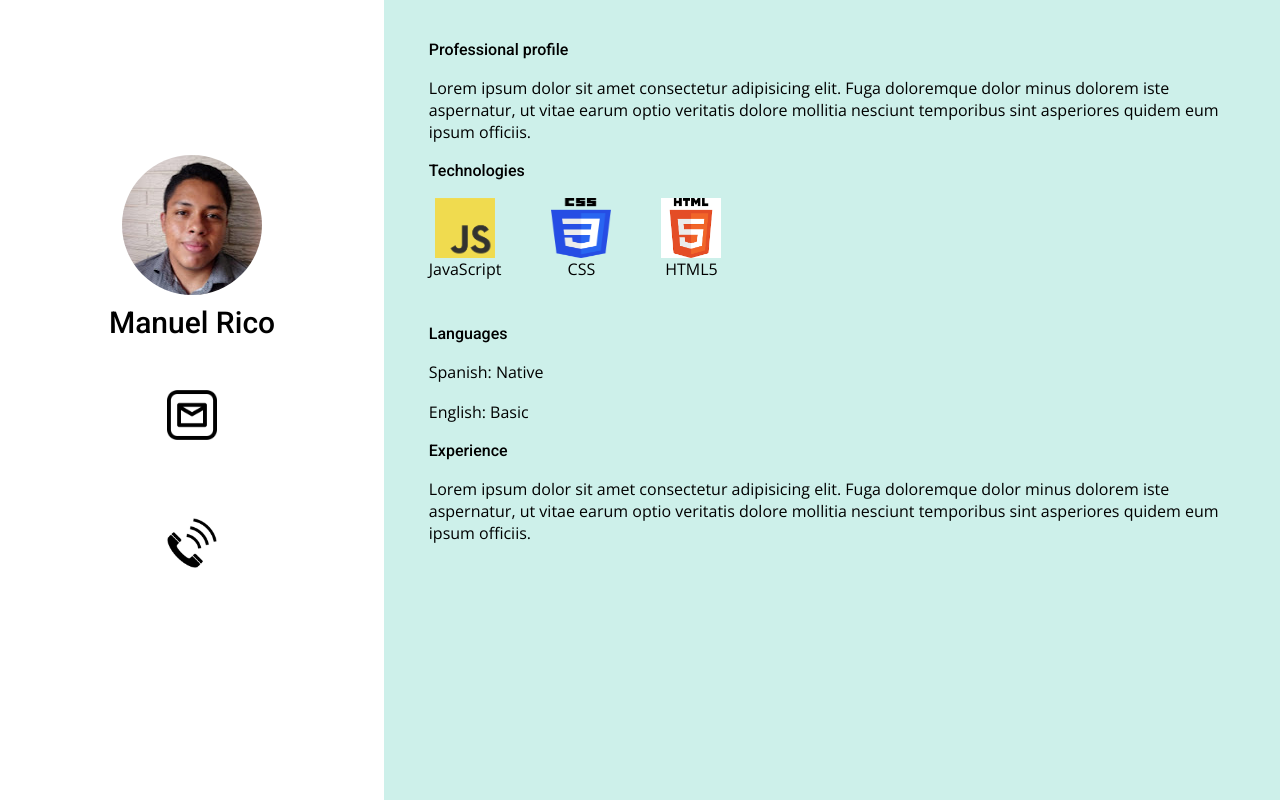
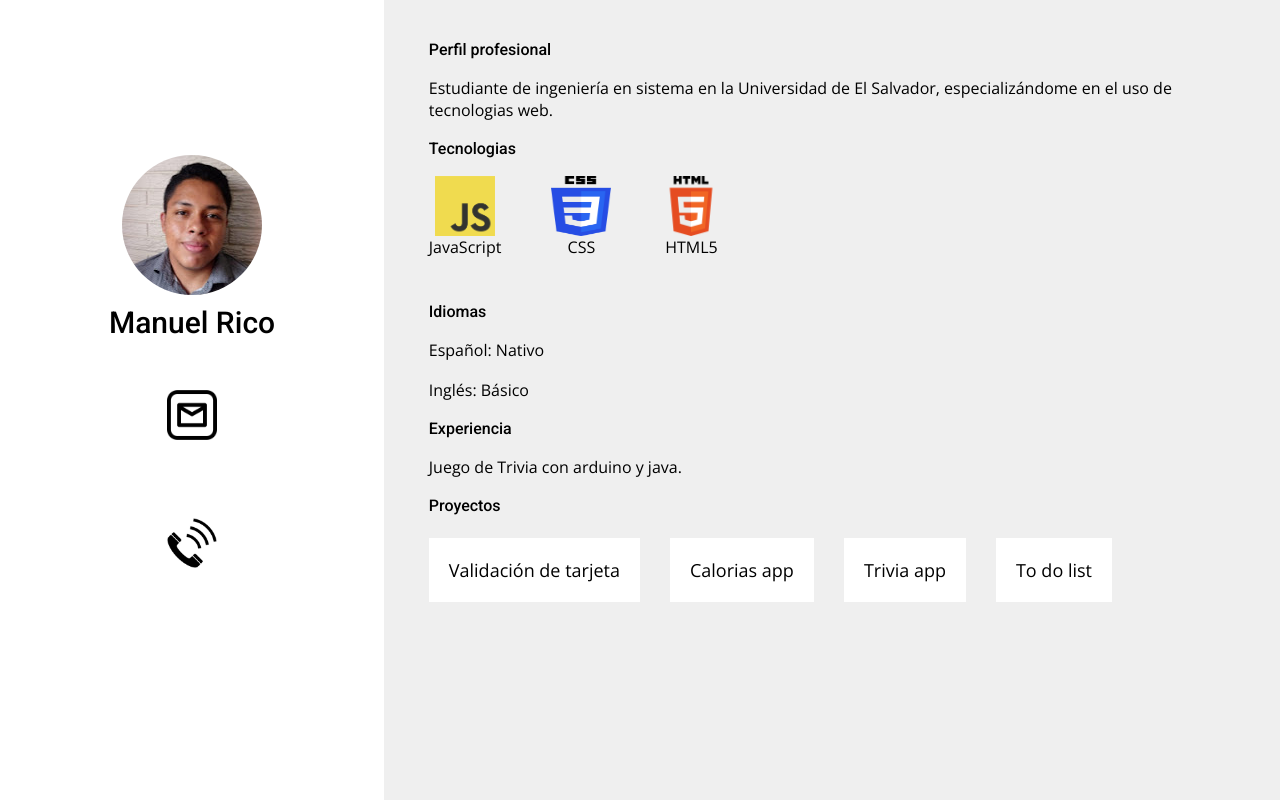
Before and after one commit to ManuelRRo/portafolio, a plain HTML site: page index.html in a window 1280 px wide. Drawn offline with nearby package versions, Linux system fonts and the light colour scheme.

Commit message:
version 1

```diff
--- a/index.html
+++ b/index.html
@@ -5,6 +5,7 @@
     <meta http-equiv="X-UA-Compatible" content="IE=edge">
     <meta name="viewport" content="width=device-width, initial-scale=1.0">
     <title>portafolio</title>
+    <link rel="icon" href="./img/icons8-lobo-30.png">
     <link rel="stylesheet" href="style.css">
     <link rel="preconnect" href="https://fonts.googleapis.com">
     <link rel="preconnect" href="https://fonts.gstatic.com" crossorigin>
@@ -23,43 +24,49 @@
     <section class="description-container">
 
         <div class="margin">
-            <span class="profile-header">Professional profile</span>
+            <span class="profile-header">Perfil profesional</span>
             <br>
             <br>
             <p class="paragraph">
-                Lorem ipsum dolor sit amet consectetur adipisicing elit.
-                Fuga doloremque dolor minus dolorem iste aspernatur,
-                ut vitae earum optio veritatis dolore mollitia nesciunt temporibus sint asperiores quidem eum ipsum officiis.
+                Estudiante de ingeniería en sistema en la Universidad de El Salvador, especializándome en el uso de tecnologias web.
             </p>
             <br>
 
-            <span class="profile-header">Technologies</span>
+            <span class="profile-header">Tecnologias</span>
             <br>
             <br>
             <div class="tech-img-container">
                 <div class="tech"><img class="tech-img" src="./img/js.png" alt=""><span class="img-text">JavaScript</span></div>
                 <div class="tech"><img class="tech-img" src="./img/css.png" alt=""><span class="img-text">CSS</span></div>
-                <div class="tech"><img class="tech-img" src="./img/html.png" alt=""><span class="img-text">HTML5</span></div>
+                <div class="tech"><img class="tech-img" src="./img/hmtl-img2.png" alt=""><span class="img-text">HTML5</span></div>
             </div>
             <br>
-            <span class="profile-header">Languages</span>
+            <span class="profile-header">Idiomas</span>
             <br>
             <br>
-            <span class="paragraph">Spanish: Native</span>
+            <span class="paragraph">Español: Nativo</span>
             <br>
             <br>
-            <span class="paragraph">English: Basic</span>
+            <span class="paragraph">Inglés: Básico</span>
             <br>
             <br>
-            <span class="profile-header">Experience</span>
+            <span class="profile-header">Experiencia</span>
             <br>
             <br>
             <p class="paragraph">
-                Lorem ipsum dolor sit amet consectetur adipisicing elit.
-                Fuga doloremque dolor minus dolorem iste aspernatur,
-                ut vitae earum optio veritatis dolore mollitia nesciunt temporibus sint asperiores quidem eum ipsum officiis.
+                Juego de Trivia con arduino y java.
             </p>
+            <br>
             <!-- <span class="profile-header">Projects:</span> -->
+            <span class="profile-header">Proyectos</span>
+            <br>
+            <br>
+            <div class="link-projects-container">
+                <a class="link-projects" href="https://manuelrro.github.io/Validacion-tarjeta/">Validación de tarjeta</a>
+                <a class="link-projects" href="https://manuelrro.github.io/Calorias/">Calorias app</a>
+                <a class="link-projects" href="https://manuelrro.github.io/Trivia/">Trivia app</a>
+                <a class="link-projects" href="https://manuelrro.github.io/todolist/">To do list</a>
+            </div>
         </div>
 
     </section>
--- a/style.css
+++ b/style.css
@@ -47,7 +47,7 @@ body {
 }
 
 .description-container {
-    background-color: #CDF0EA;
+    background-color: #EFEFEF;
     width: 70vw;
     height: 100vh;
     display: flex;
@@ -87,3 +87,24 @@ body {
     margin: 0;
     font-family: 'Open Sans', sans-serif;
 }
+
+.link-projects-container {
+    display: flex;
+    flex-wrap: wrap;
+}
+
+.link-projects {
+    color: black;
+    text-decoration: none;
+    background-color: white;
+    border: none;
+    margin-right: 30px;
+    margin-top: 5px;
+    font-size:large;
+    padding: 20px;
+    font-family: 'Open Sans', sans-serif;
+}
+
+.link-projects-container > a:hover {
+    background-color: #FFC947;
+}
```
Also changed, not shown: img/hmtl-img2.png (added), img/icons8-comida-30.png (added), img/icons8-game-center-mail.ru-48.png (added), img/icons8-lista-de-ingredientes-24.png (added), img/icons8-lobo-30.png (added), img/icons8-tarjeta-de-crédito-mastercard-24.png (added).
